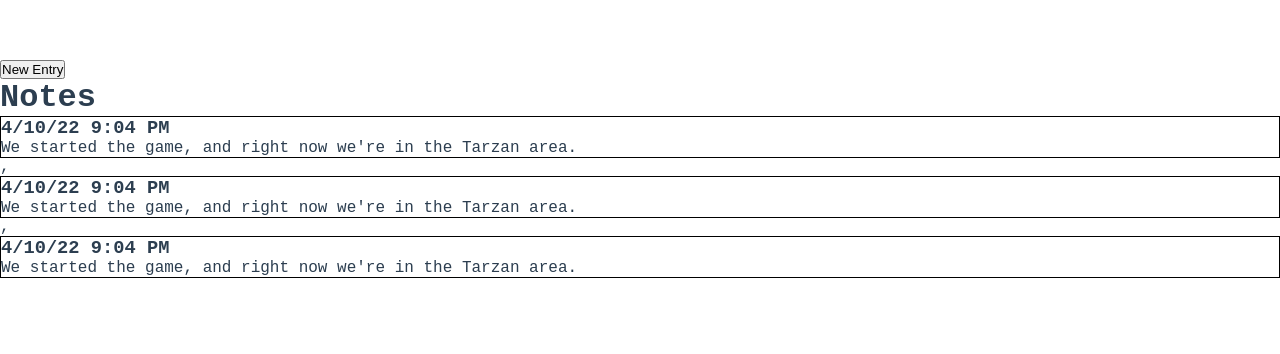
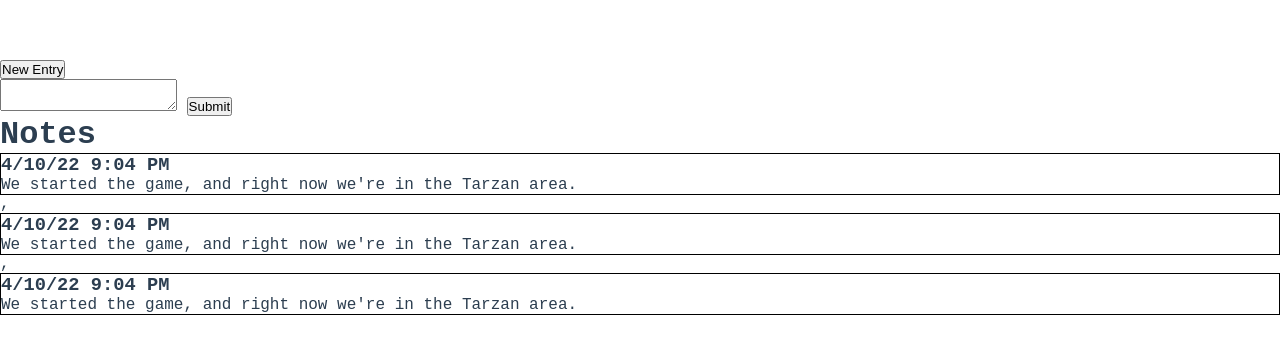
Before and after one commit to ShantelAcker/note-taking-app, a website built with Vite: page index.html in a window 1280 px wide. Built offline with nearby package versions, Linux system fonts and the light colour scheme; files whose address does not match are found by name.

Commit message:
updated section naming

```diff
--- a/index.html
+++ b/index.html
@@ -9,11 +9,13 @@
   <body>
     <div id="app">
       <button id="entry-button">New Entry</button>
-      <div id="editor"><textarea></textarea></div>
+      <div id="editor-container">
+        <textarea id="text-editor"></textarea>
+        <button id="submit-button">Submit</button>
+      </div>
       <h1>Notes</h1>
       <div id="notes"></div>
     </div>
-    <script src="./node_modules/ckeditor4/ckeditor.js"></script>
     <script type="module" src="/main.js"></script>
   </body>
 </html>
```
